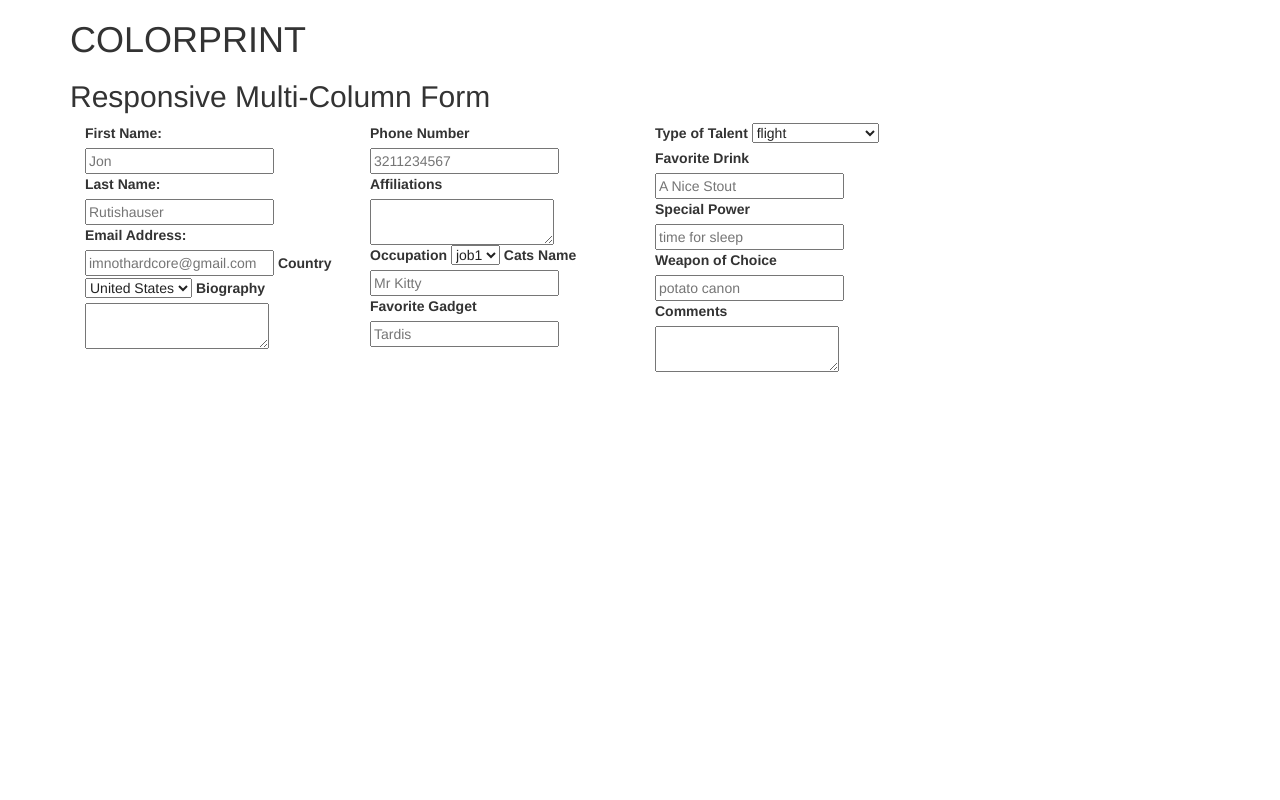
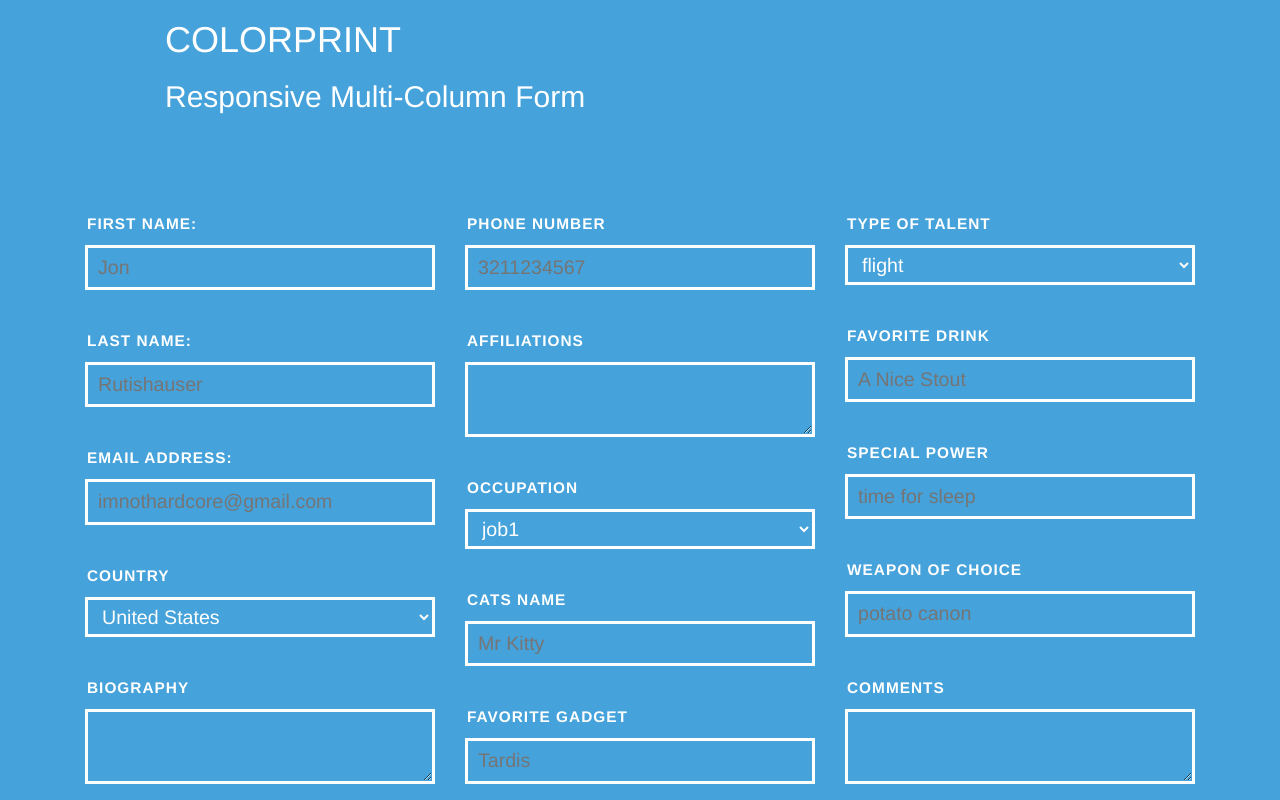
Before and after one commit to jrutishauser/TIY-Assignments, a website: page pub/index.html in a window 1280 px wide. Drawn offline with nearby package versions, Linux system fonts and the light colour scheme.

Commit message:
added the sizing queries and styled the colors

```diff
--- a/pub/css/main.css
+++ b/pub/css/main.css
@@ -97,11 +97,37 @@ textarea {
    Author's custom styles
    ========================================================================== */
 
+body {
+	background-color: #46A2DA;
+	color: #fff;
+}
+label {
+	display: block;
+	padding: 40px 5px 5px 2px;
+	font-size: 1.1em;
+	text-transform: uppercase;
+	letter-spacing: 1px;
+}
 
 
 
+input, textarea, select {
+	line-height: 1.5;
+	font-size: 1.4em;
+	padding: 5px 10px;
+	color: #fff;
+	display:block;
+	width: 100%;
+	background: transparent;
+	border: 3px solid #fff;
+}
 
-
+h2 {
+	margin-bottom: 2em;
+}
+placeholder {
+	color: #10689A;
+}
 
 
 
--- a/pub/index.html
+++ b/pub/index.html
@@ -27,14 +27,12 @@
 
 
 	<div class='container'>
-
+	<div class="col-md-offset-1">
    	<h1>COLORPRINT</h1>
 	    <h2>Responsive Multi-Column Form</h2>
-			<div class='col-md-3'>
+	</div>
 
-
-
-
+	    <div class='col-md-4 col-sm-6 col-xs-12'>
 
 	    <label for ='firstname'>First Name:</label>
 	    <input type='text' name='firstname' placeholder='Jon' required>
@@ -63,7 +61,7 @@
 
 
 
-			<div class='col-md-3'>
+			<div class='col-md-4 col-sm-6 col-xs-12'>
 
 
 		<label for ='phonenum'>Phone Number</label>
@@ -88,7 +86,7 @@
 			</div>
 
 
-			<div class='col-md-3'>
+			<div class='col-md-4 col-sm-12 col-xs-12'>
 
 
 	    <label for='talenttype'>Type of Talent</label>
```
Also changed, not shown: 2 other files.
